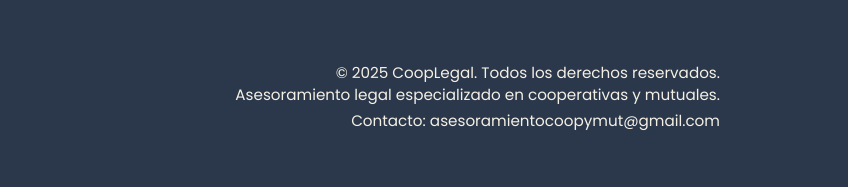
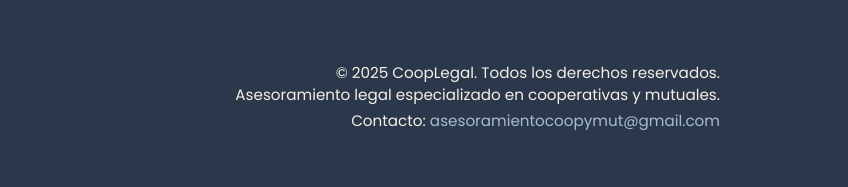
Before and after one commit to agustint96/CoopLegal, a plain HTML site: page PaginaPrincipal.html in a window 1280 px wide. Shown: the part 1595-1782 px from the top of the page, 432-1280 px from the left. Drawn offline with nearby package versions, Linux system fonts and the light colour scheme.

Commit message:
Update styles.css

```diff
--- a/css/styles.css
+++ b/css/styles.css
@@ -396,7 +396,7 @@
 }
 
 .correo{
-    color: #f5f0e5;
+    color: rgb(168,187,207);
     text-decoration: none;
 
 }
```
